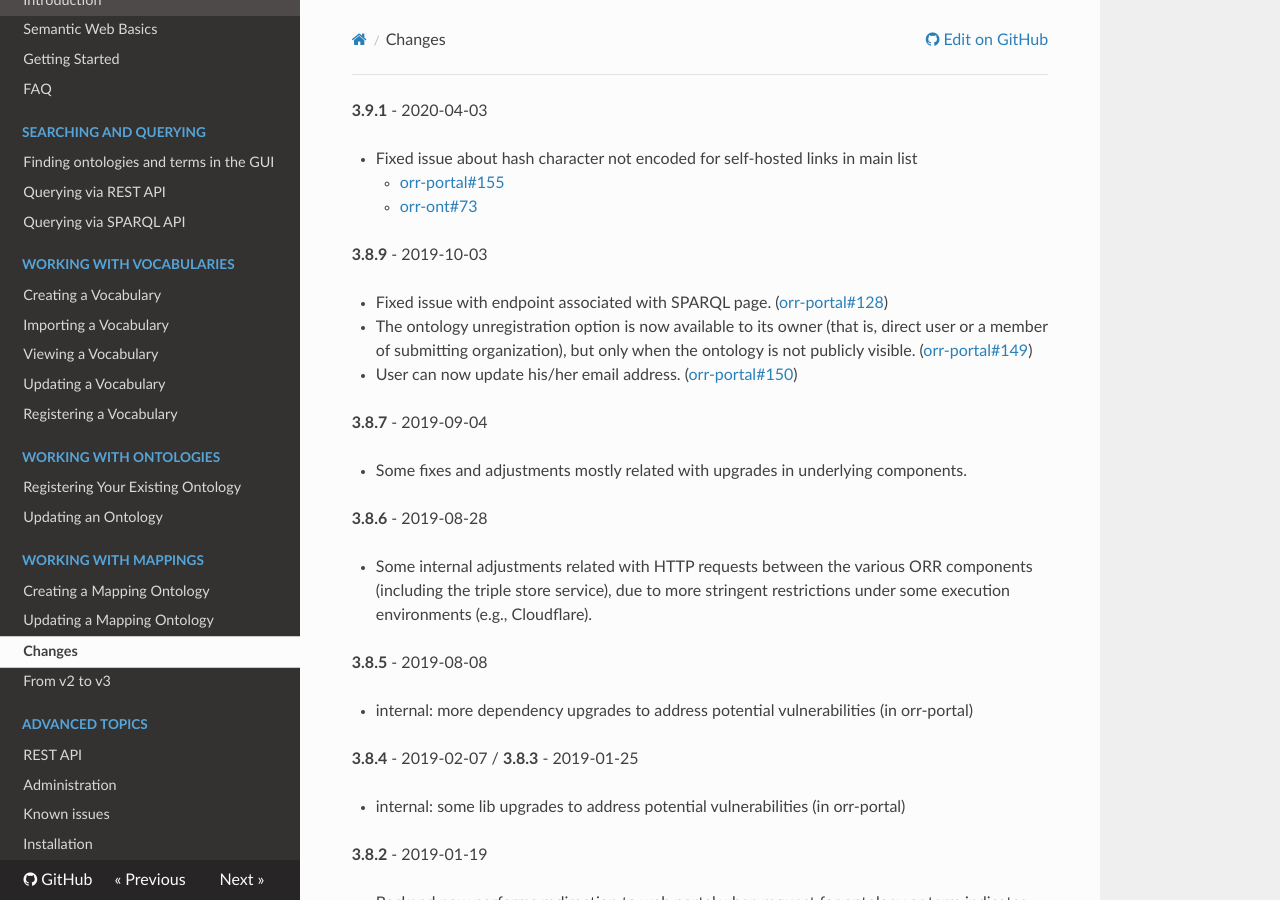
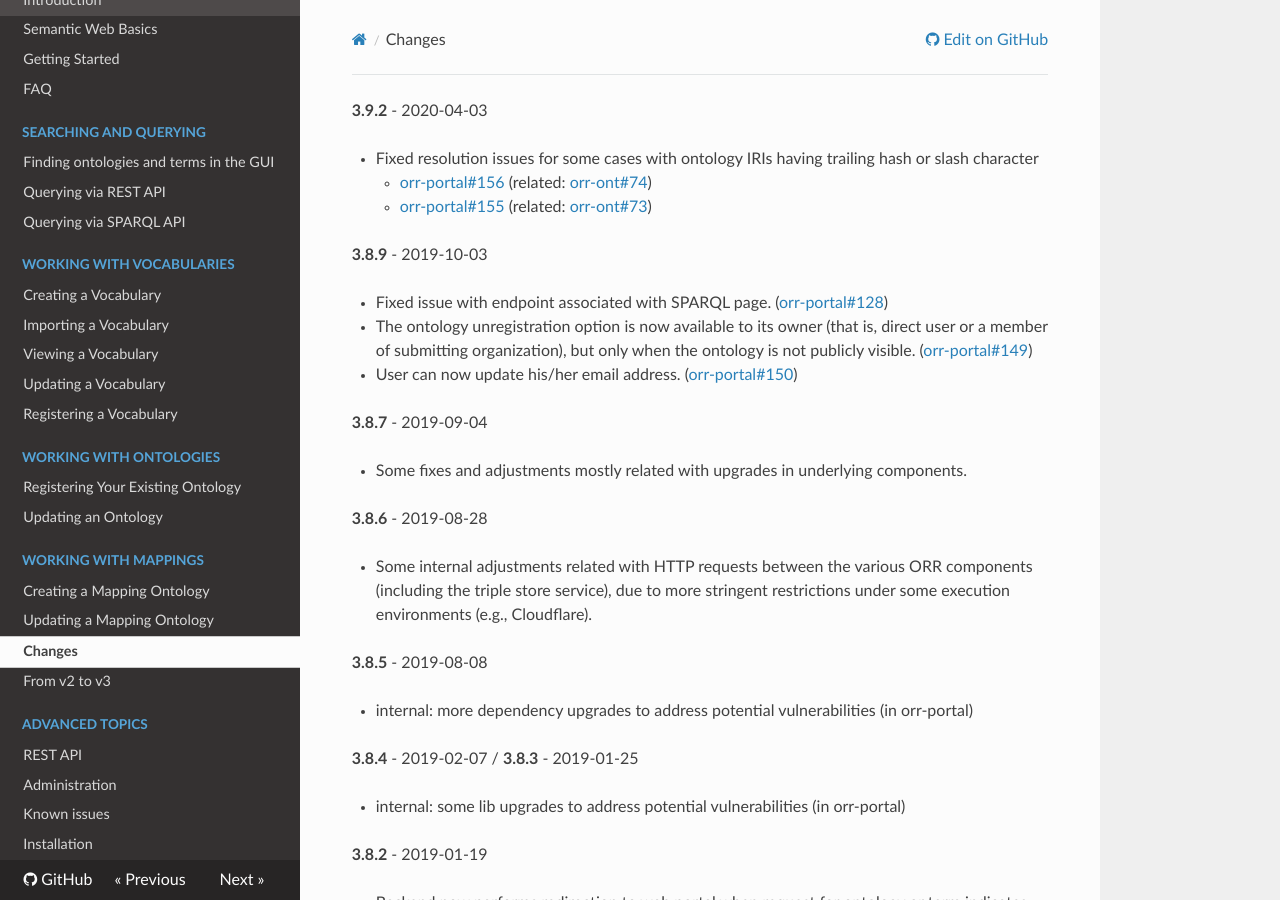
Before and after one commit to mmisw/mmiorr-docs, an MkDocs documentation site: the page built from docs/changes.md, in a window 1280 px wide and 900 px high. Built offline with MkDocs 1.6.1, drawn with Linux system fonts in a browser that asks for light colours; nearby versions of some CDN libraries; old or Windows-style settings are respelled for this version of MkDocs.

Commit message:
3.9.2 with Fixed resolution issues for some cases with ontology IRIs having trailing hash or slash character

```diff
--- a/docs/changes.md
+++ b/docs/changes.md
@@ -1,8 +1,10 @@
-**3.9.1** - 2020-04-03
+**3.9.2** - 2020-04-03
 
-- Fixed issue about hash character not encoded for self-hosted links in main list
+- Fixed resolution issues for some cases with ontology IRIs having trailing hash or slash character
+    - [orr-portal#156](https://github.com/mmisw/orr-portal/issues/156)
+      (related: [orr-ont#74](https://github.com/mmisw/orr-ont/issues/74))
     - [orr-portal#155](https://github.com/mmisw/orr-portal/issues/155)
-    - [orr-ont#73](https://github.com/mmisw/orr-ont/issues/73)
+      (related: [orr-ont#73](https://github.com/mmisw/orr-ont/issues/73))
 
 **3.8.9** - 2019-10-03
 
```
